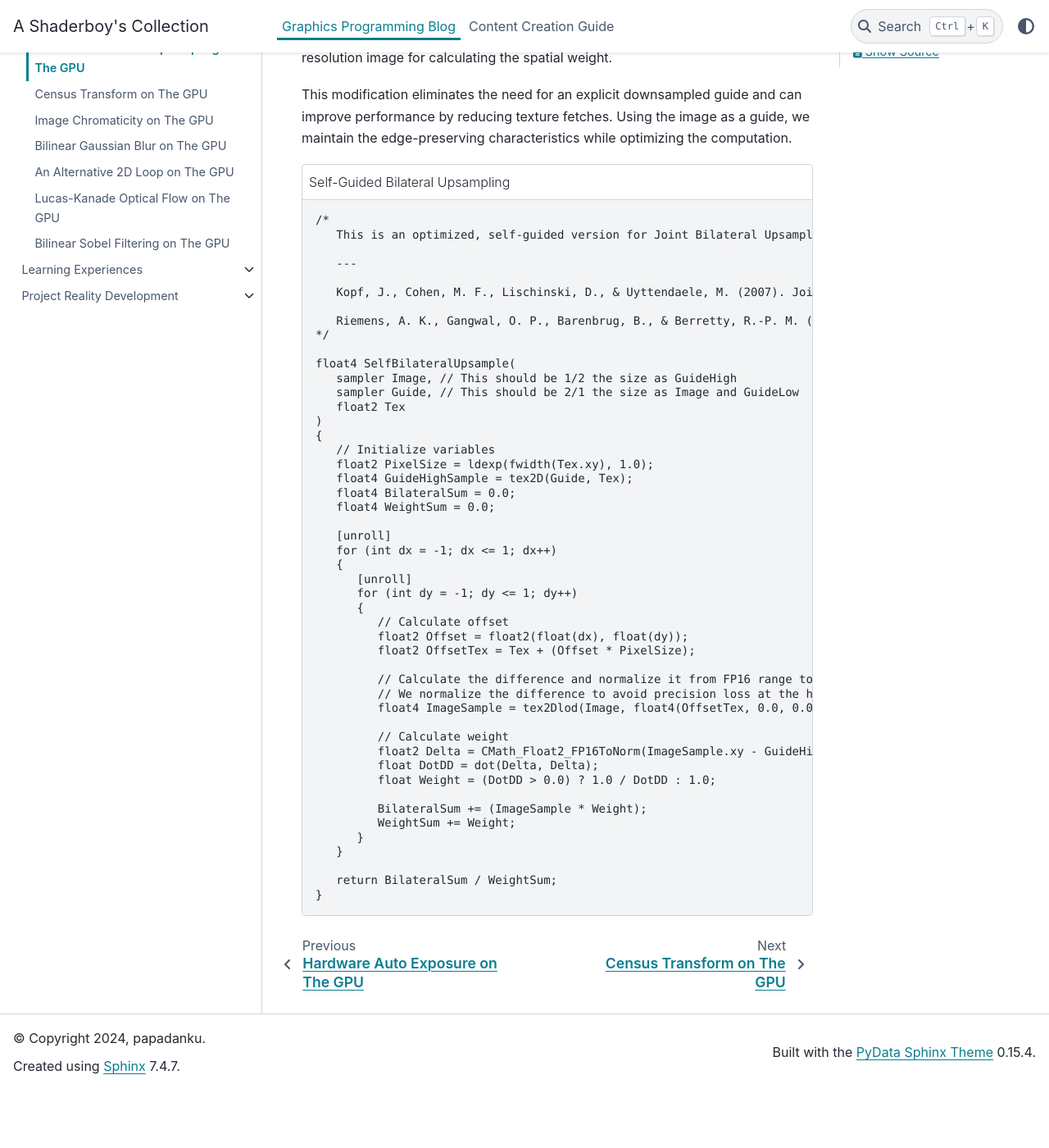
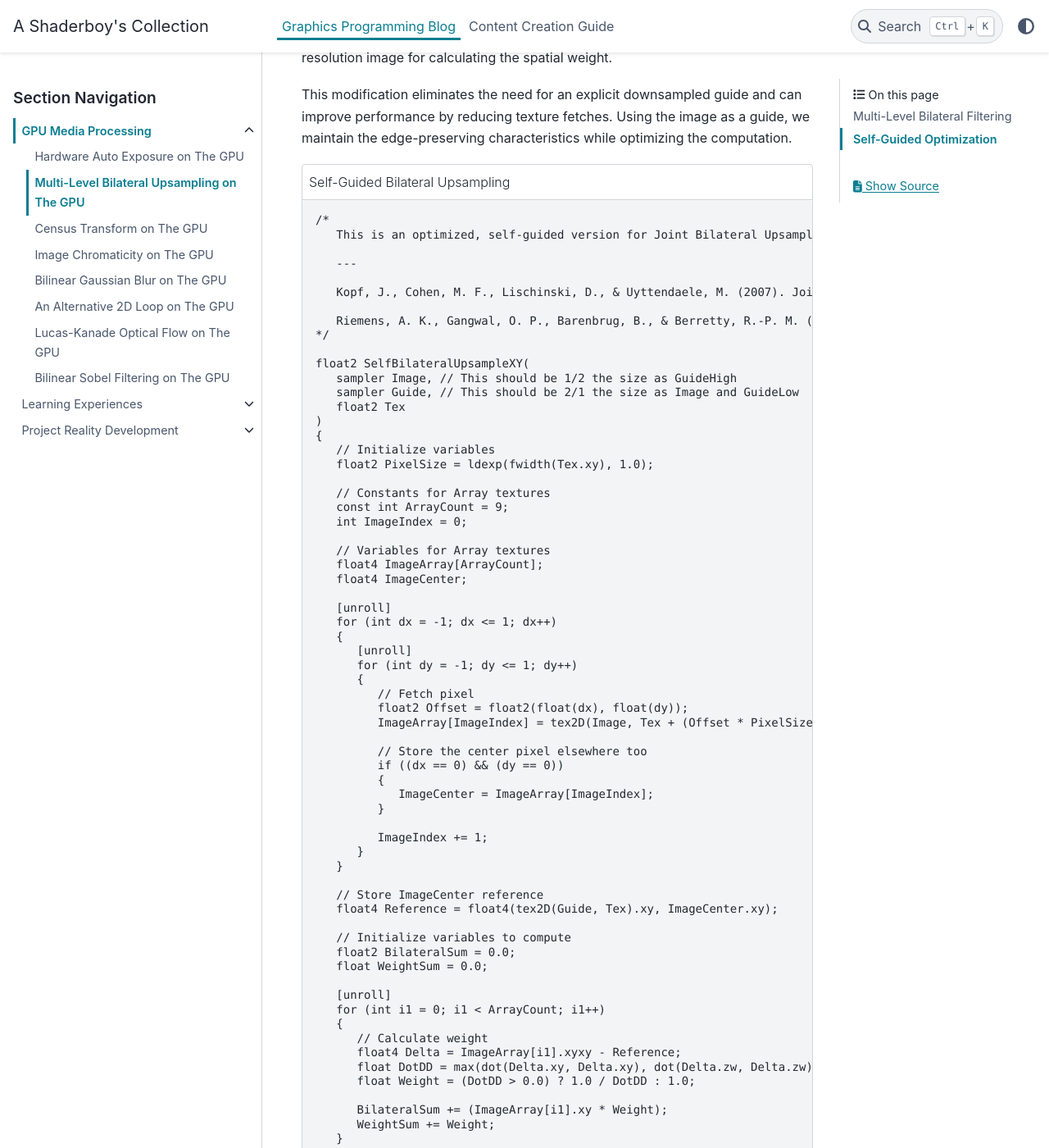
Before and after one commit to papadanku/papadanku.github.io, a Sphinx documentation site: the page built from doc/source/blog/gpu/bilateral.rst, in a window 1280 px wide and 1400 px high, scrolled down 1976 px. Shown: the whole window at 82% size. Built offline with Sphinx 7.4.7 and the PyData theme 0.15.4, drawn with Linux system fonts in a browser that asks for light colours; before the commit the page ends 3306 px from its top, so only the background shows below that; some of the changed text lies outside the part shown.

Commit message:
Update bilateral.rst

```diff
--- a/doc/source/blog/gpu/bilateral.rst
+++ b/doc/source/blog/gpu/bilateral.rst
@@ -88,7 +88,7 @@ This modification eliminates the need for an explicit downsampled guide and can
       Riemens, A. K., Gangwal, O. P., Barenbrug, B., & Berretty, R.-P. M. (2009). Multistep joint bilateral depth upsampling. In M. Rabbani & R. L. Stevenson (Eds.), SPIE Proceedings (Vol. 7257, p. 72570M). SPIE. https://doi.org/10.1117/12.805640
    */
 
-   float4 SelfBilateralUpsample(
+   float2 SelfBilateralUpsampleXY(
       sampler Image, // This should be 1/2 the size as GuideHigh
       sampler Guide, // This should be 2/1 the size as Image and GuideLow
       float2 Tex
@@ -96,9 +96,14 @@ This modification eliminates the need for an explicit downsampled guide and can
    {
       // Initialize variables
       float2 PixelSize = ldexp(fwidth(Tex.xy), 1.0);
-      float4 GuideHighSample = tex2D(Guide, Tex);
-      float4 BilateralSum = 0.0;
-      float4 WeightSum = 0.0;
+
+      // Constants for Array textures
+      const int ArrayCount = 9;
+      int ImageIndex = 0;
+
+      // Variables for Array textures
+      float4 ImageArray[ArrayCount];
+      float4 ImageCenter;
 
       [unroll]
       for (int dx = -1; dx <= 1; dx++)
@@ -106,22 +111,37 @@ This modification eliminates the need for an explicit downsampled guide and can
          [unroll]
          for (int dy = -1; dy <= 1; dy++)
          {
-            // Calculate offset
+            // Fetch pixel
             float2 Offset = float2(float(dx), float(dy));
-            float2 OffsetTex = Tex + (Offset * PixelSize);
+            ImageArray[ImageIndex] = tex2D(Image, Tex + (Offset * PixelSize));
 
-            // Calculate the difference and normalize it from FP16 range to [-1.0, 1.0) range
-            // We normalize the difference to avoid precision loss at the higher numbers
-            float4 ImageSample = tex2Dlod(Image, float4(OffsetTex, 0.0, 0.0));
+            // Store the center pixel elsewhere too
+            if ((dx == 0) && (dy == 0))
+            {
+               ImageCenter = ImageArray[ImageIndex];
+            }
 
-            // Calculate weight
-            float2 Delta = CMath_Float2_FP16ToNorm(ImageSample.xy - GuideHighSample.xy);
-            float DotDD = dot(Delta, Delta);
-            float Weight = (DotDD > 0.0) ? 1.0 / DotDD : 1.0;
+            ImageIndex += 1;
+         }
+      }
 
-            BilateralSum += (ImageSample * Weight);
-            WeightSum += Weight;
-         }
+      // Store ImageCenter reference
+      float4 Reference = float4(tex2D(Guide, Tex).xy, ImageCenter.xy);
+
+      // Initialize variables to compute
+      float2 BilateralSum = 0.0;
+      float WeightSum = 0.0;
+
+      [unroll]
+      for (int i1 = 0; i1 < ArrayCount; i1++)
+      {
+         // Calculate weight
+         float4 Delta = ImageArray[i1].xyxy - Reference;
+         float DotDD = max(dot(Delta.xy, Delta.xy), dot(Delta.zw, Delta.zw));
+         float Weight = (DotDD > 0.0) ? 1.0 / DotDD : 1.0;
+
+         BilateralSum += (ImageArray[i1].xy * Weight);
+         WeightSum += Weight;
       }
 
       return BilateralSum / WeightSum;
```
